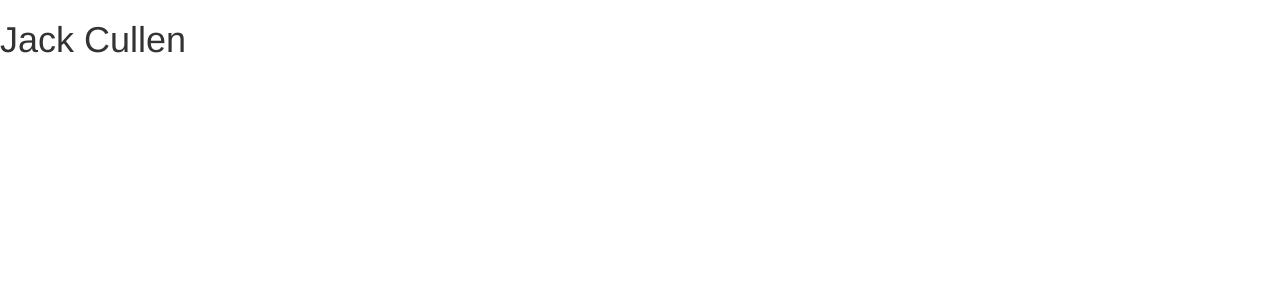
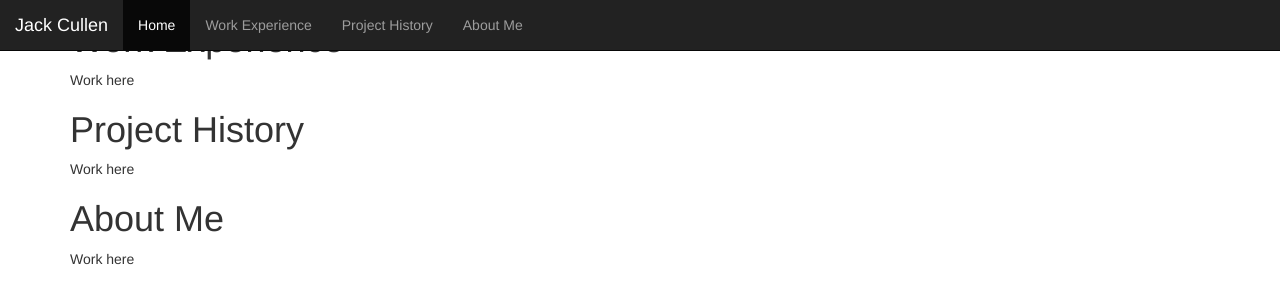
Before and after one commit to JackCullen303/JackCullen303.github.io, a plain HTML site: page index.html in a window 1280 px wide. Drawn offline with nearby package versions, Linux system fonts and the light colour scheme.

Commit message:
Update index.html
Updating Bootstrap

```diff
--- a/index.html
+++ b/index.html
@@ -1,19 +1,39 @@
 <!DOCTYPE html>
 <html>
-<!-- Latest compiled and minified CSS -->
-<link rel="stylesheet" href="https://maxcdn.bootstrapcdn.com/bootstrap/3.3.7/css/bootstrap.min.css">
-
-<!-- jQuery library -->
-<script src="https://ajax.googleapis.com/ajax/libs/jquery/3.3.1/jquery.min.js"></script>
-
-<!-- Latest compiled JavaScript -->
-<script src="https://maxcdn.bootstrapcdn.com/bootstrap/3.3.7/js/bootstrap.min.js"></script>
-
 <head>
+	<meta charset="utf-8">
 	<meta name="viewport" content="width=device-width, initial-scale=1">
+	<link rel="stylesheet" href="https://maxcdn.bootstrapcdn.com/bootstrap/3.3.7/css/bootstrap.min.css">
+	<script src="https://ajax.googleapis.com/ajax/libs/jquery/3.3.1/jquery.min.js"></script>
+	<script src="https://maxcdn.bootstrapcdn.com/bootstrap/3.3.7/js/bootstrap.min.js"></script>
 	<title> Jack Cullen </title>
 </head>
-<div>
-	<h1> Jack Cullen </h1>
-</div>
+	<div class = "container">
+		<nav class="navbar navbar-inverse navbar-fixed-top" data-spy="affix" data-offset-top="197">
+		<div class="container-fluid">
+			<div class="navbar-header">
+			<a class="navbar-brand" href="#">Jack Cullen</a>
+			</div>
+			<ul class="nav navbar-nav">
+				<li class="active"><a href="#">Home</a></li>
+				<li><a href="#workexperience">Work Experience</a></li>
+				<li><a href="#projecthistory">Project History</a></li>
+				<li><a href="#aboutme">About Me</a></li>
+			</ul>
+		</div>
+		</nav>
+<body>
+	<div id="workexperience">
+		<h1>Work Experience</h1>
+		<p>Work here</p>
+	</div>
+	<div id="projecthistory">
+		<h1>Project History</h1>
+		<p>Work here</p>
+	</div>
+	<div id="aboutme">
+		<h1>About Me</h1>
+		<p>Work here</p>
+	</div>
+</body>
 </html>
```
